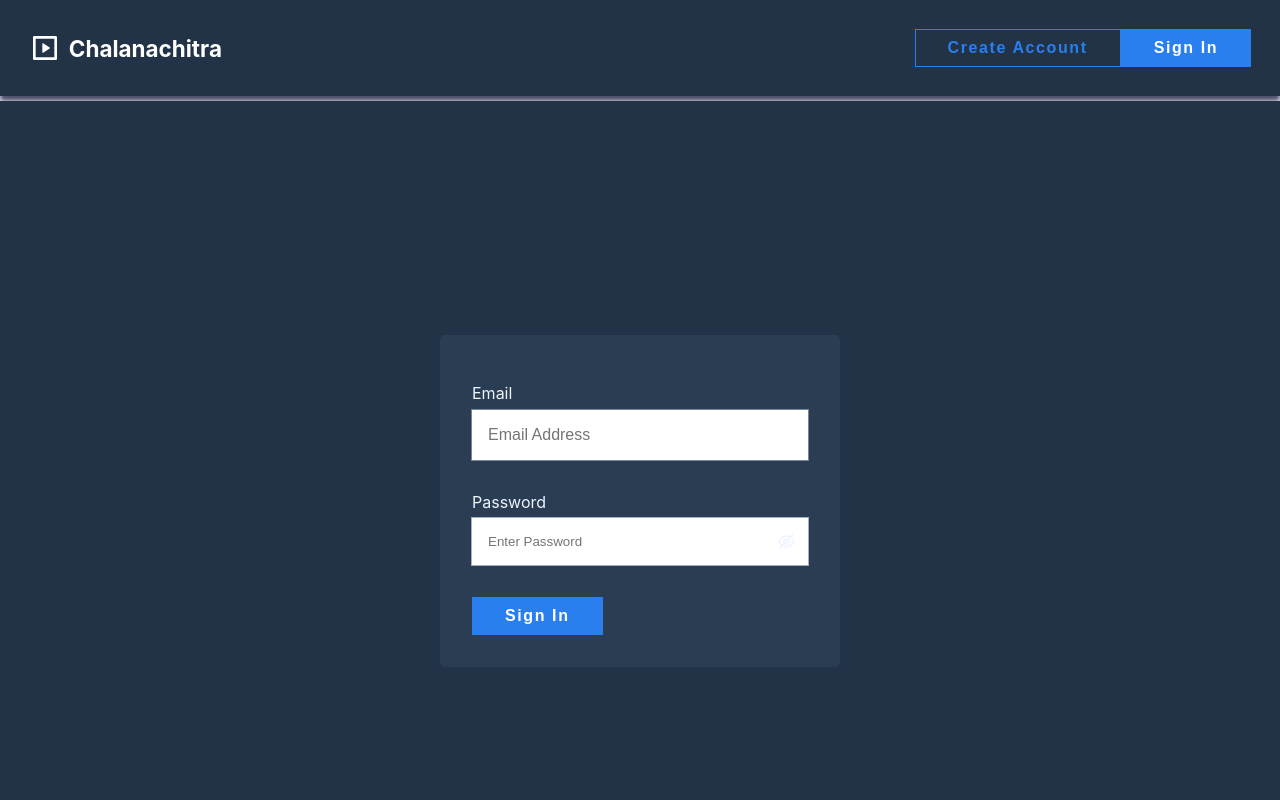
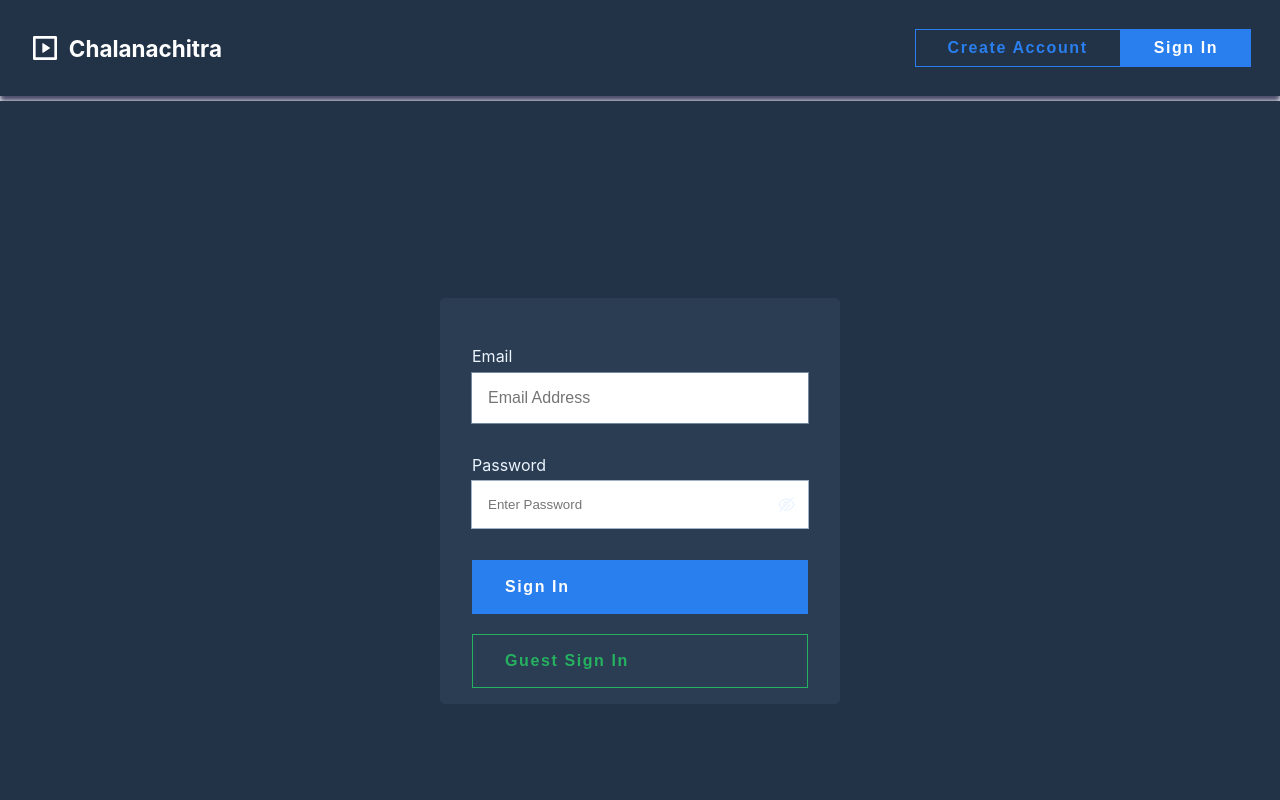
Before and after one commit to govindappaarun/chalanachitra-video-library, a React (Create React App) app: page /home/video/1 in a window 1280 px wide. Shown: the top 800 px of the page. Built offline with nearby package versions, Linux system fonts and the light colour scheme; what miragejs would draw is missing.

Commit message:
fix watch later, add guest login

```diff
--- a/src/backend/controllers/AuthController.js
+++ b/src/backend/controllers/AuthController.js
@@ -38,6 +38,7 @@ export const signupHandler = function (schema, request) {
       likes: [],
       history: [],
       playlists: [],
+      watchlater: [],
     };
     const createdUser = schema.users.create(newUser);
     const encodedToken = sign({ _id, email }, process.env.REACT_APP_JWT_SECRET);
--- a/src/backend/db/users.js
+++ b/src/backend/db/users.js
@@ -16,6 +16,10 @@ export const users = [
     profile: "http://xyz.com",
     createdAt: formatDate(),
     updatedAt: formatDate(),
+    likes: [],
+    history: [],
+    playlists: [],
+    watchlater: [],
   },
   {
     _id: uuid(),
@@ -31,4 +35,18 @@ export const users = [
     playlists: [],
     watchlater: [],
   },
+  {
+    _id: uuid(),
+    firstName: "Guest",
+    lastName: "Guest",
+    email: "vl-guest@gmail.com",
+    profile: "https://profile.com/govindappaarun",
+    password: "guest123",
+    createdAt: formatDate(),
+    updatedAt: formatDate(),
+    likes: [],
+    history: [],
+    playlists: [],
+    watchlater: [],
+  },
 ];
--- a/src/pages/components/video/video.card.js
+++ b/src/pages/components/video/video.card.js
@@ -67,17 +67,6 @@ const Video = (
         <Badge className="views">{video.views}</Badge>
         <Badge className="duration">{video.time}</Badge>
         <PlayIcon className="play" />
-        <WatchLaterIcon
-          onClick={(e) => {
-            e.stopPropagation();
-            if (isInWatchList()) {
-              removeWatchLater();
-            } else {
-              addWatchLater();
-            }
-          }}
-        />
-        <QueueIcon />
       </div>
       <div className="card-body">
         <Popover
@@ -89,7 +78,9 @@ const Video = (
         >
           <MoreIcon />
         </Popover>
-        <Badge color="warning">{video.categoryName}</Badge>
+        <Badge className="category" color="warning">
+          {video.categoryName}
+        </Badge>
         <Typography className="typography" variant="h3">
           {video.title}
         </Typography>
--- a/src/pages/components/video/video.card.styled.js
+++ b/src/pages/components/video/video.card.styled.js
@@ -70,10 +70,17 @@ export const StyledCard = styled(Card)`
   .card-body {
     padding: 0.5rem 1rem;
     position: relative;
+    display: flex;
+    flex-direction: column;
+    gap: 0.75rem;
+    align-items: flex-start;
     .popover-menu {
       position: absolute;
       top: 10px;
       right: 10px;
+    }
+    .category {
+      font-weight: 700;
     }
   }
 
--- a/src/pages/home/videoList.js
+++ b/src/pages/home/videoList.js
@@ -4,6 +4,19 @@ import { useBrowse } from "src/contexts";
 import historyService from "src/services/historyService";
 import videoService from "src/services/videoService";
 import { useNavigate } from "react-router-dom";
+import styled from "styled-components";
+
+const Wrapper = styled.div`
+  display: flex;
+  flex-wrap: wrap;
+  gap: 1.5rem;
+  & > * {
+    flex: 1 1 0;
+  }
+  .large-video {
+    min-width: 28rem;
+  }
+`;
 
 export default function VideoList() {
   const [videos, setVideos] = useState([]);
@@ -40,7 +53,7 @@ export default function VideoList() {
   };
 
   return (
-    <div>
+    <Wrapper>
       {videos.map((video) => {
         return (
           <Video
@@ -50,9 +63,10 @@ export default function VideoList() {
             removeWatchLater={removeWatchLater}
             isInWatchList={isInWatchList}
             onVideoClick={onVideoClick}
+            className="large-video"
           />
         );
       })}
-    </div>
+    </Wrapper>
   );
 }
--- a/src/pages/login/Login.tsx
+++ b/src/pages/login/Login.tsx
@@ -9,6 +9,8 @@ import authService from "src/services/authService";
 import { InputPassword } from "src/components/Input";
 import Header from "../header";
 import Footer from "../footer";
+
+type LoginCredentials = { email: string; password: string };
 
 export default function Login() {
   const navigate = useNavigate();
@@ -26,6 +28,14 @@ export default function Login() {
   };
 
   const { onChange, onSubmit, values } = useForm(() => {
+    doLoginApi(values as LoginCredentials);
+  }, initialState);
+
+  const doGuestLogin = () => {
+    doLoginApi({ email: "vl-guest@gmail.com", password: "guest123" });
+  };
+
+  const doLoginApi = (values: LoginCredentials) => {
     authService
       .doLogin(values)
       .then((result) => {
@@ -37,7 +47,7 @@ export default function Login() {
       .catch((err) => {
         console.log({ err });
       });
-  }, initialState);
+  };
 
   return (
     <>
@@ -66,14 +76,22 @@ export default function Login() {
             onChange={onChange}
             label="Password"
           />
-          <Box
-            display="flex"
-            alignItems="center"
-            justifyContent="space-between"
-            className="my-1"
-          >
-            <Button color="primary">
-              Sign In <i className="fas fa-chevron-right"></i>
+          <Box display="flex" gap="md" direction="column">
+            <Button
+              color="primary"
+              style={{ paddingTop: "0.5rem", paddingBottom: "0.5rem" }}
+            >
+              Sign In
+            </Button>
+
+            <Button
+              color="success"
+              outline
+              type="button"
+              onClick={doGuestLogin}
+              style={{ paddingTop: "0.5rem", paddingBottom: "0.5rem" }}
+            >
+              Guest Sign In
             </Button>
           </Box>
         </StyledForm>
--- a/src/pages/watchlater/watchlater.js
+++ b/src/pages/watchlater/watchlater.js
@@ -25,13 +25,13 @@ export default function WatchLater() {
       </Box>
       <hr />
       <section className="videos-container">
-        {videos && videos.length === 0 && (
+        {videos?.length === 0 && (
           <h4 className="no-videos">
             You have not added anything to watchlater, Please{" "}
             <Link to="/home">browse</Link> some videos
           </h4>
         )}
-        {videos.map((video) => {
+        {videos?.map((video) => {
           return <Video key={video._id} video={video} />;
         })}
       </section>
--- a/src/services/userService.js
+++ b/src/services/userService.js
@@ -50,7 +50,7 @@ export default {
 
   deleteVideoLike: async ({ _id }) => {
     try {
-      const response = await Api.get(`/api/user/likes/${_id}`);
+      const response = await Api.delete(`/api/user/likes/${_id}`);
       return response.data;
     } catch (error) {
       throw error;
```
